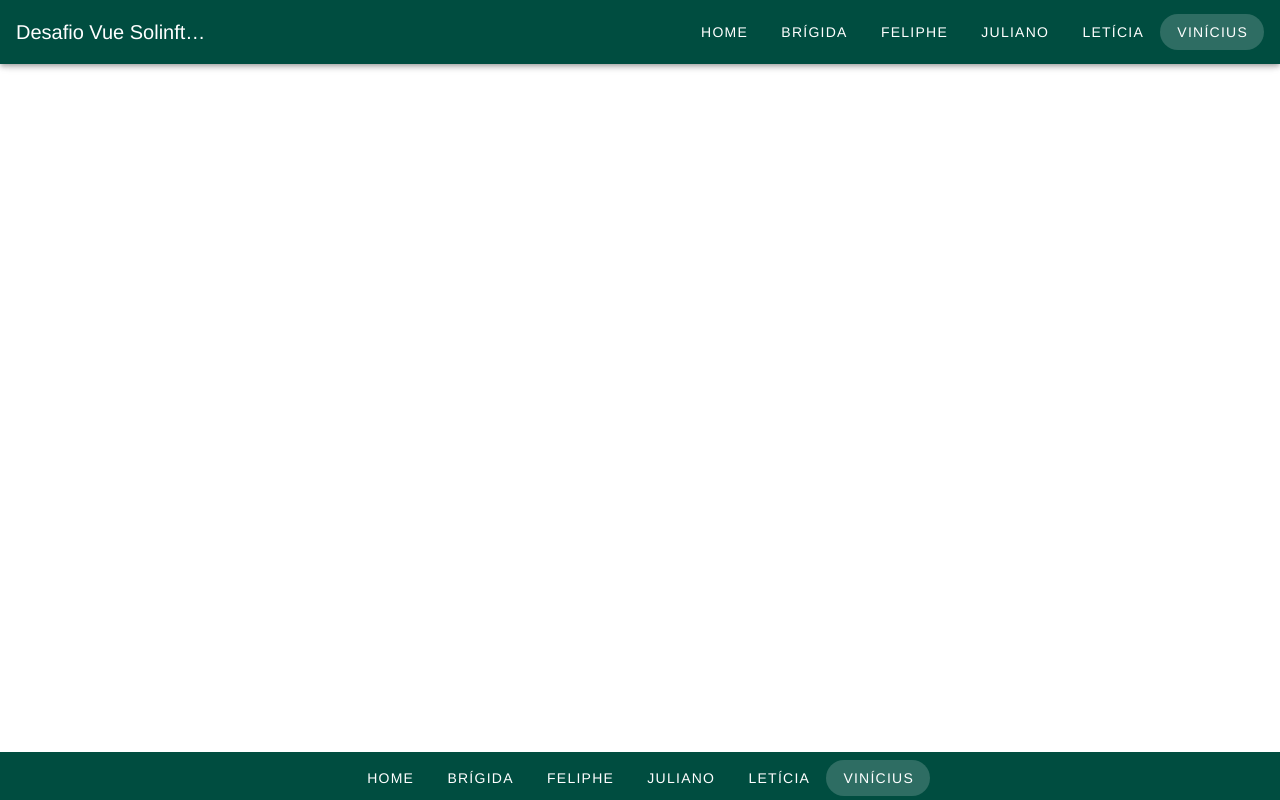
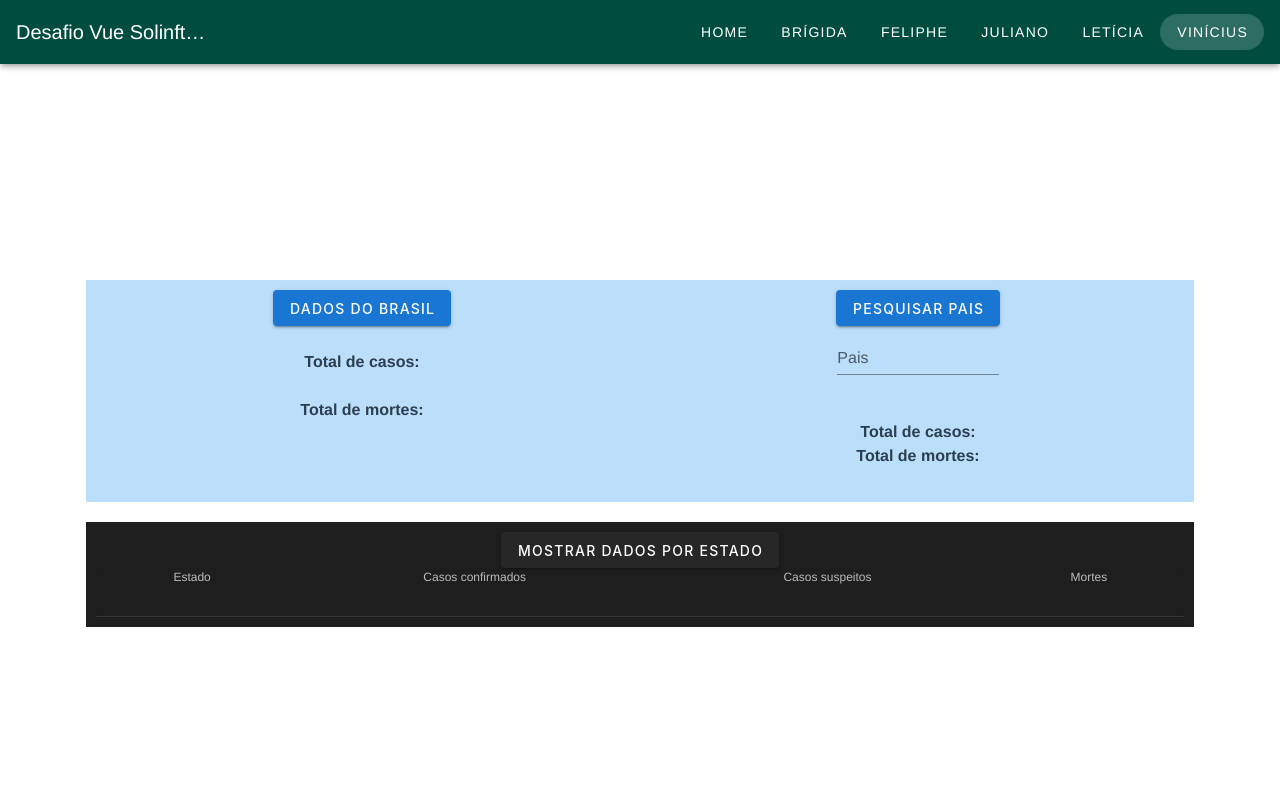
Before and after one commit to feliphevs/desafio-vue, a Vue app: page /vinicius in a window 1280 px wide. Shown: the top 800 px of the page. Built offline with nearby package versions, Linux system fonts and the light colour scheme; what vue-the-mask would draw is missing.

Commit message:
pagina-vinicius

```diff
--- a/src/views/Vinicius.vue
+++ b/src/views/Vinicius.vue
@@ -0,0 +1,217 @@
+
+<template>
+
+    <v-app>
+    <v-main>
+        <v-container >
+            <div class="blue lighten-4" id="div-total" >
+                <v-row >
+                    <v-col cols="6">
+                          <v-btn @click="totalCasos"  color="primary" dark>Dados do Brasil</v-btn>
+                            <br>
+                            <br>
+                            <v-row >
+                                <v-col cols="12" >
+                                    <b >Total de casos: {{casos}}</b>
+
+                                 </v-col>
+                                 <v-col cols="12">
+                                     <b >Total de mortes: {{mortes}}</b>
+                                 </v-col>
+                            </v-row>
+                    </v-col>
+                    <v-col cols="6" >
+                        <v-btn @click="totalPais" color="primary" dark> Pesquisar pais</v-btn>
+                        <v-row >
+                            <v-col cols="4" offset-md=4>
+                                <v-text-field
+
+
+                                    v-model="pais"
+                                    label="Pais"
+                                    font-color="black"
+                                    @keyup.enter="pesquisarPais"
+                                ></v-text-field>
+                            </v-col>
+                        </v-row >
+                         <!-- <v-text-field color="#E0F7FA" label="Pais" v-model="pais" rounded>{{pais}}</v-text-field> -->
+                        <b>{{nomePAis}}</b>
+                        <br>
+                         <b>Total de casos: {{casosPais}}</b>
+                         <br>
+                         <b >Total de mortes: {{mortesPais}}</b>
+                    </v-col>
+                </v-row>
+
+
+                <br>
+                <v-spacer></v-spacer>
+            </div>
+            <!-- funcionando com UL -->
+            <!-- <ul >
+
+                <li v-for="(dado, id) in dados" :key="id"> Estado: {{dado.state}}
+                    <br>
+                    Casos: {{dado.cases}}
+                    <br>
+                    mortes: {{dado.deaths}}
+                    <v-spacer></v-spacer>
+
+                </li>
+
+            </ul> -->
+            <!-- funcionando com div -->
+            <!-- <div v-for="(dado, id) in dados" :key="id">
+                <p>Estado: {{dado.state}}</p>
+                <p>Casos: {{dado.cases}}</p>
+                <p>mortes: {{dado.deaths}}</p>
+                <v-spacer></v-spacer>
+            </div> -->
+            <div id="div-estado" class="dark">
+                <v-btn @click="casosPorEstado" dark >Mostrar dados por estado</v-btn>
+                <v-simple-table dark>
+                    <template v-slot:default>
+                    <thead>
+                        <tr>
+                        <th class="text-center">
+                            <h2>Estado</h2>
+                        </th>
+                        <th class="text-center">
+                            <h2>Casos confirmados</h2>
+                        </th>
+                        <th class="text-center">
+                            <h2>Casos suspeitos</h2>
+                        </th>
+                        <th class="text-center">
+                            <h2>Mortes</h2>
+                        </th>
+
+
+                        </tr>
+                    </thead>
+                    <tbody>
+                        <tr v-for="(dado, id) in dados" :key="id">
+                            <td>{{ dado.state}}</td>
+                            <td>{{ dado.cases.toLocaleString('pt-BR') }}</td>
+                            <td>{{ dado.suspects.toLocaleString('pt-BR') }}</td>
+                            <td>{{ dado.deaths.toLocaleString('pt-BR') }}</td>
+
+                        </tr>
+                    </tbody>
+                    </template>
+                </v-simple-table>
+            </div>
+        </v-container>
+    </v-main>
+    </v-app>
+
+</template>
+
+<script>
+
+
+export default ({
+     data:() => ({
+         //   variaves da api total
+       casos: null,
+       mortes: null,
+       dados:[
+
+       ],
+    //   variaves da api por estado
+       cases:[],
+       states:[],
+       deaths:[],
+
+       teste:0,
+
+    //variaveis de pais
+    pais: '',
+    dadosPais:[],
+    casosPais: null,
+    mortesPais: null,
+    nomePAis: '',
+
+    }),
+    methods: {
+        // consumo da api total de tados
+        async totalCasos(){
+            const response = await fetch('https://covid19-brazil-api.vercel.app/api/report/v1/brazil');
+            const data = await response.json();
+            this.casos = data.data.confirmed.toLocaleString('pt-BR');
+            this.mortes = data.data.deaths.toLocaleString('pt-BR');
+
+        },
+        //consumo da api por estado
+        async casosPorEstado(){
+            const response = await fetch('https://covid19-brazil-api.vercel.app/api/report/v1');
+            const data = await response.json();
+
+            this.dados = data.data;
+
+            this.teste = this.dados[1].cases;
+            for(let i = 0; i < this.dados.length; i++){
+                this.cases.push(this.dados[i].cases);
+            }
+            for(let i = 0; i < this.dados.length; i++){
+                this.states.push(this.dados[i].state.format);
+            }
+            for(let i = 0; i < this.dados.length; i++){
+                this.deaths.push(this.dados[i].deaths);
+            }
+
+
+        },
+        //total por pais
+        async totalPais(){
+            const pais = this.pais.trim();
+            const response = await fetch("https://covid19-brazil-api.vercel.app/api/report/v1/"+pais+"");
+            const dataPais = await response.json();
+
+            if(pais == ''){
+                alert("Digite o nome do Pais");
+            }
+            else{
+                try{
+                    this.dadosPais = dataPais.data;
+                    this.casosPais = dataPais.data.confirmed.toLocaleString('pt-BR');
+                    this.mortesPais = dataPais.data.deaths.toLocaleString('pt-BR');
+                    this.nomePAis = dataPais.data.country;
+                    this.pais = '';
+                }
+                catch(e){
+                    alert("Pais não encontrado, consulte os paises disponíveis: https://covid19-brazil-api.now.sh/api/report/v1/countries", e);
+                    this.pais = '';
+                }
+
+            }
+
+
+        },
+    },
+
+
+})
+</script>
+
+<style scoped>
+    .dark{
+        background-color: #1e1e1e;
+        color: white;
+    }
+    #div-total{
+        margin: 10px;
+        padding: 10px;
+        margin-top: 20px;
+    }
+
+    #div-estado{
+        margin: 10px;
+        padding: 10px;
+        margin-top: 20px;
+    }
+    .p{
+        align-items: center;
+    }
+
+</style>
```
Also changed, not shown: 1 other file (tests, documents, lock files or other folders).
